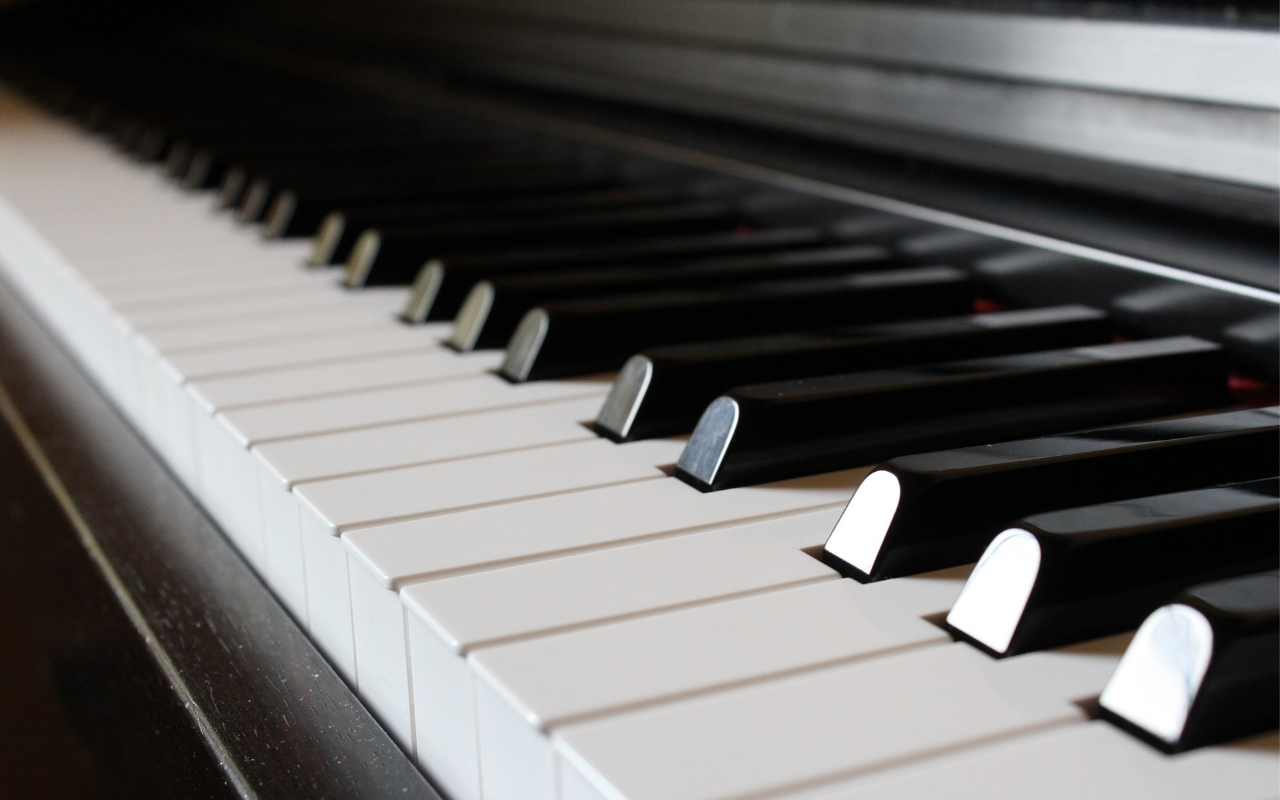
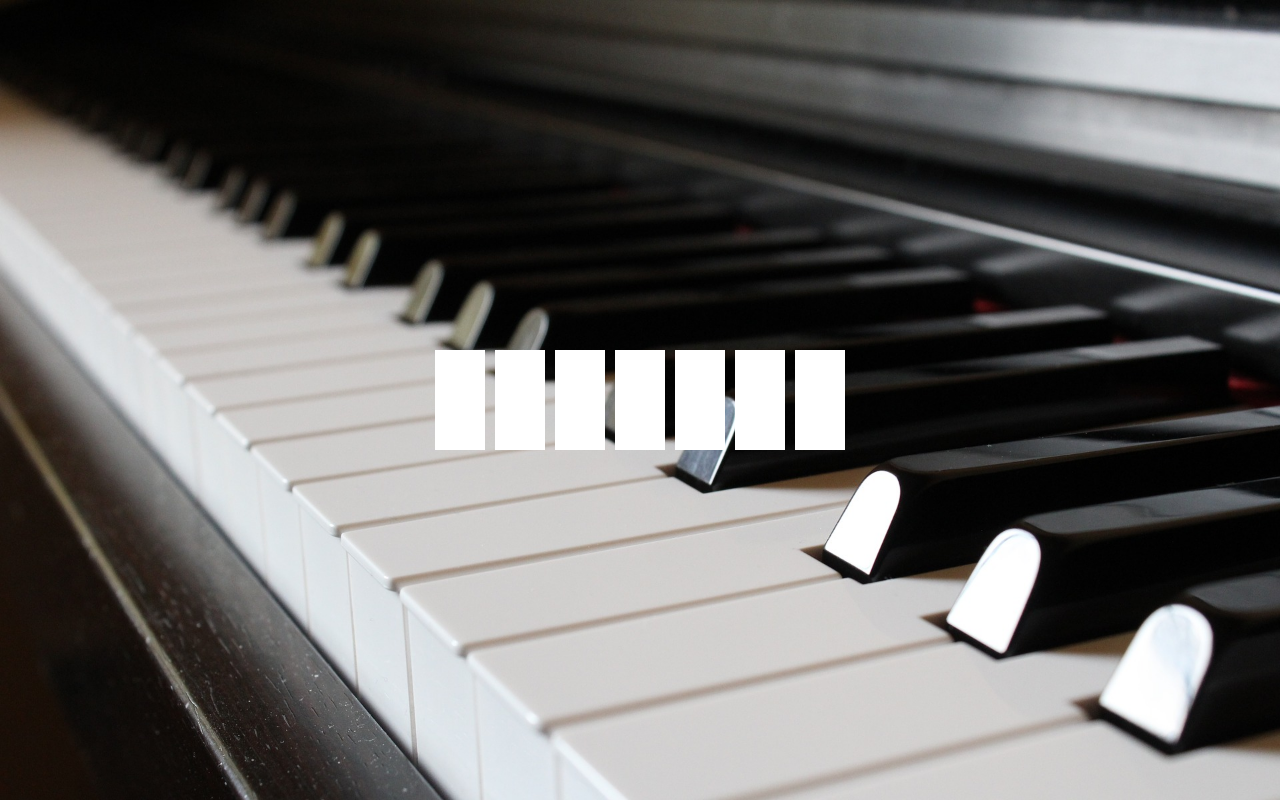
Before and after one commit to Nabindenepali/Piano, a plain HTML site: page index.html in a window 1280 px wide. Drawn offline with Linux system fonts and the light colour scheme.

Commit message:
Add white keys of the piano

```diff
--- a/index.html
+++ b/index.html
@@ -7,7 +7,17 @@
 	<link rel="stylesheet" href="styles.css">
 </head>
 <body>
-	<img id="background" src="images/background.jpg" alt="Piano background"/>
+	<div class="container">
+		<div id="piano">
+			<div class="white-key" id="c-key"></div>
+			<div class="white-key" id="d-key"></div>
+			<div class="white-key" id="e-key"></div>
+			<div class="white-key" id="f-key"></div>
+			<div class="white-key" id="g-key"></div>
+			<div class="white-key" id="a-key"></div>
+			<div class="white-key" id="b-key"></div>
+		</div>
+	</div>
 	<script type="text/javascript" src="main.js"></script>
 </body>
 </html>
--- a/styles.css
+++ b/styles.css
@@ -1,21 +1,36 @@
-img#background {
-    /* Set rules to fill background */
-    min-height: 100%;
-    min-width: 1024px;
-
-    /* Set up proportionate scaling */
-    width: 100%;
-    height: auto;
-
-    /* Set up positioning */
-    position: fixed;
-    top: 0;
-    left: 0;
+body {
+    margin: 0;
+    padding: 0;
 }
 
-@media screen and (max-width: 1024px) { /* Specific to this particular image */
+.container {
+    position: relative;
+    height: 100vh;
+    width: 100%;
+    background: url(images/background.jpg);
+    background-size: cover;
+}
+
+#piano {
+    position: absolute;
+    z-index: 1;
+    left: 50%;
+    top: 50%;
+    transform: translate(-50%, -50%);
+}
+
+#piano .white-key {
+    width: 50px;
+    height: 100px;
+    background: white;
+    margin: 5px;
+    float: left;
+}
+
+@media screen and (max-width: 1024px) {
+    /* Specific to this particular image */
     img#background {
         left: 50%;
-        margin-left: -512px;   /* 50% */
+        margin-left: -512px; /* 50% */
     }
 }
```
